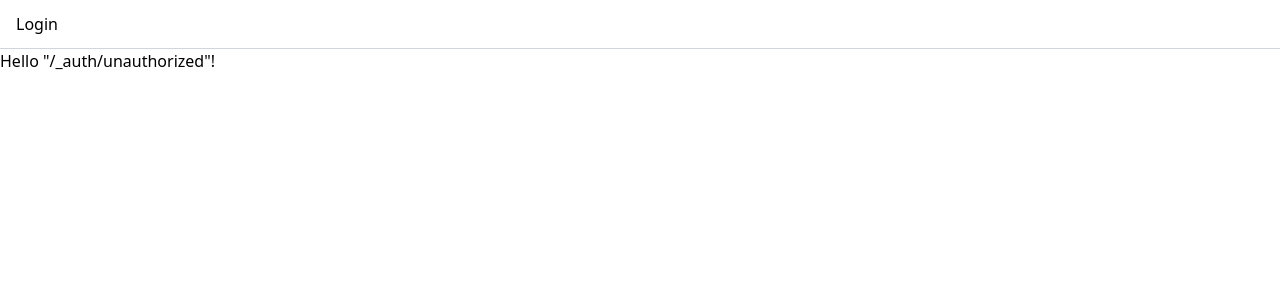
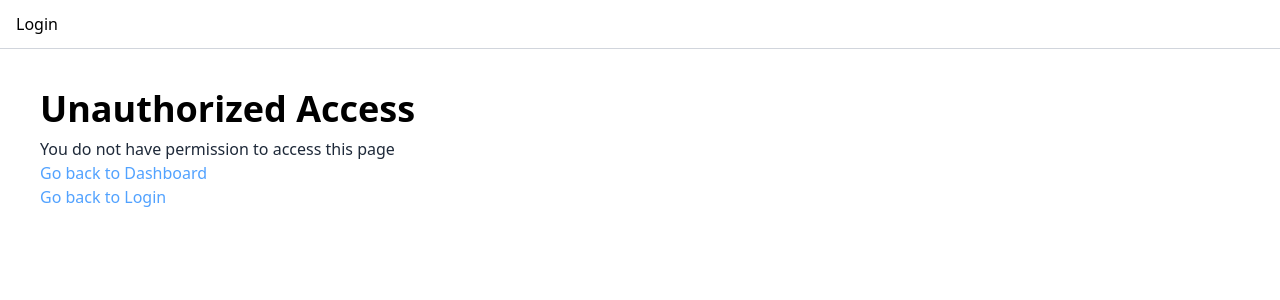
Before and after one commit to OfficialSage26/Role-Based-Auth, a React (Vite) app in the folder Role-Based-Auth/: page /unauthorized in a window 1280 px wide. Shown: the top 300 px of the page. Built offline with nearby package versions, Linux system fonts and the light colour scheme.

Commit message:
feat(auth): enhance unauthorized access page
- Add descriptive heading and text
- Provide navigation link to dashboard
- Provide navigation link to login

```diff
--- a/Role-Based-Auth/src/routes/_auth/unauthorized.tsx
+++ b/Role-Based-Auth/src/routes/_auth/unauthorized.tsx
@@ -1,9 +1,21 @@
-import { createFileRoute } from '@tanstack/react-router'
+import { createFileRoute, Link } from '@tanstack/react-router'
 
 export const Route = createFileRoute('/_auth/unauthorized')({
   component: RouteComponent,
 })
 
 function RouteComponent() {
-  return <div>Hello "/_auth/unauthorized"!</div>
+  return (
+    <div className="p-10">
+      <h2 className="text-4xl font-bold mb-2">Unauthorized Access</h2>
+      <p className="text-gray-800">You do not have permission to access this page</p>
+      <Link className="text-blue-400" to="/dashboard">
+      Go back to Dashboard
+      </Link>
+      <br />
+      <Link className="text-blue-400" to="/login">
+      Go back to Login
+      </Link>
+    </div>
+  )
 }
```
